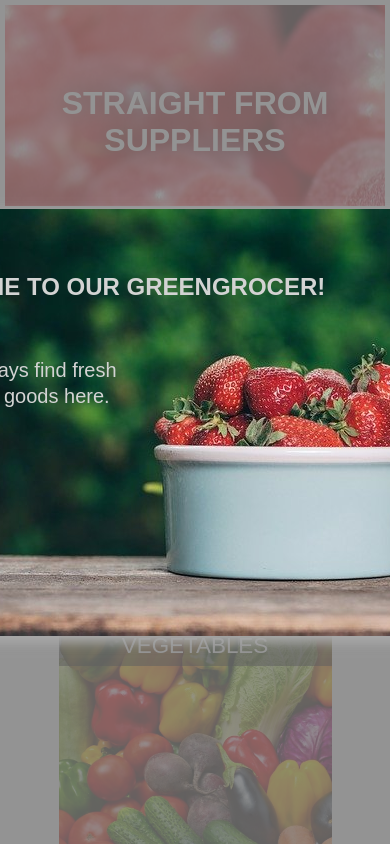
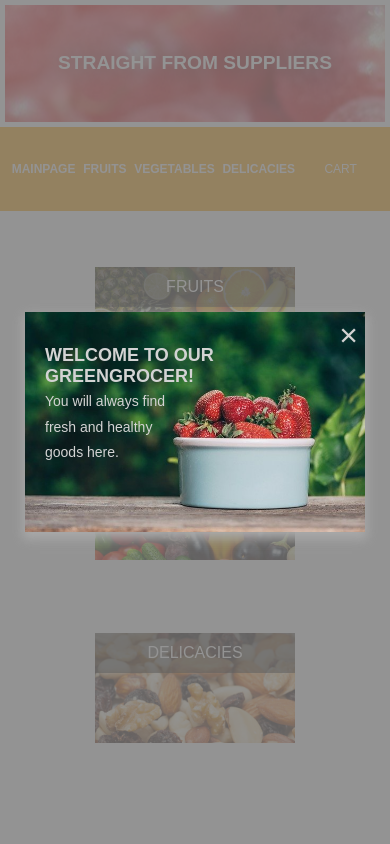
Before and after one commit to grzelsky/greengrocer, a React (Create React App) app: page / in a window 390 px wide. Shown: the top 844 px of the page. Built offline with nearby package versions, Linux system fonts and the light colour scheme; data requests are answered from the project's data file.

Commit message:
changes in mobile views

```diff
--- a/src/components/GoToProducts/GoToProduct.css.js
+++ b/src/components/GoToProducts/GoToProduct.css.js
@@ -3,7 +3,7 @@ import styled from "styled-components";
 export const GoToProductFromMain = styled.div`
   overflow: hidden;
   height: 275px;
-  max-width: 20vw;
+  width: 360px;
   color: black;
   text-transform: uppercase;
   font-size: 1.4rem;
@@ -11,13 +11,17 @@ export const GoToProductFromMain = styled.div`
   &:hover {
     opacity: 0.7;
   }
-  @media (orientation: landscape) and (max-width: 700px) {
-    max-width: 70vw;
+
+  @media (max-width: 1024px) {
+    height: 200px;
+    width: 200px;
+    font-size: 1.2rem;
   }
-  @media (orientation: portrait) and (max-width: 600px) {
-    max-width: 70vw;
+  @media (max-width: 400px) {
+    height: 150px;
+    width: 200px;
+    font-size: 1rem;
   }
-
   p {
     position: relative;
     line-height: 40px;
--- a/src/components/Header/Header.css.js
+++ b/src/components/Header/Header.css.js
@@ -14,6 +14,17 @@ export const Banner = styled.div`
     text-shadow: 0px 0px 25px rgba(0, 0, 0, 1);
     font-size: 2rem;
   }
+  @media (max-width: 800px) {
+    h1 {
+      font-size: 1.5rem;
+    }
+  }
+  @media (max-width: 400px) {
+    height: 15vh;
+    h1 {
+      font-size: 1.2rem;
+    }
+  }
 `;
 export const Menu = styled.div`
   display: flex;
@@ -22,12 +33,9 @@ export const Menu = styled.div`
   align-items: center;
   padding: 0 5% 0 5%;
 
-  @media (orientation: landscape) and (max-width: 700px) {
-    height: 100px;
-  }
-
-  @media (orientation: portrait) and (max-width: 700px) {
-    height: 100px;
+  @media (max-width: 800px) {
+    height: 10vh;
+    padding: 0 2% 0 2%;
   }
 `;
 
@@ -44,15 +52,13 @@ export const Navigation = styled.ul`
       text-decoration: none;
     }
   }
-  @media (orientation: landscape) and (max-width: 700px) {
-    flex-direction: column;
-    align-items: flex-start;
+
+  @media (max-width: 800px) {
     font-size: 1rem;
   }
-  @media (orientation: portrait) and (max-width: 700px) {
-    flex-direction: column;
-    align-items: flex-start;
-    font-size: 1rem;
+  @media (max-width: 400px) {
+    font-weight: bold;
+    font-size: 0.75rem;
   }
 `;
 
@@ -63,7 +69,7 @@ flex: 1;
 text-transform: uppercase;
 font-size: 1.3rem;
 width: 55px;
-
+justify-content: center;
 a{
   display: flex;
   color: white;
@@ -83,4 +89,10 @@ span{
   font-size: 0.8rem;
   font-weight: bold;
 }
+@media (max-width: 800px) {
+  font-size: 1rem;
+}
+@media (max-width: 400px) {
+  font-size: 0.75rem;
+}
 `;
--- a/src/components/Main/Main.css.js
+++ b/src/components/Main/Main.css.js
@@ -9,16 +9,15 @@ export const MainPage = styled.ul`
   min-height: 65vh;
   padding: 50px 160px 0 160px;
 
-  @media (orientation: landscape) and (max-width: 700px) {
+  @media (max-width: 800px) {
+    padding: 0px 2% 2% 2%;
+    height: 65vh;
+  }
+
+  @media (max-width: 400px) {
     flex-direction: column;
     align-items: center;
-    padding: 0 0 30px 0;
-  }
-
-  @media (orientation: portrait) and (max-width: 600px) {
-    flex-direction: column;
-    align-items: center;
-    padding: 0 0 30px 0;
+    padding: 0;
   }
 
   a {
--- a/src/components/Main/Main.js
+++ b/src/components/Main/Main.js
@@ -18,7 +18,7 @@ const Main = () => {
   }, []);
 
   const closeModal = (e) => {
-    // e.stopPropagation();
+    e.stopPropagation();
     setIsShown(false);
   };
   const showModal = isShown ? <Modal close={closeModal} /> : null;
--- a/src/components/Modal/Modal.css.js
+++ b/src/components/Modal/Modal.css.js
@@ -37,6 +37,16 @@ p{
   font-size: 20px;
   line-height: 1.6rem
 }
+@media (max-width: 800px) {
+    width: 340px;
+    height: 220px;
+    h1{
+     font-size: 18px;
+    }
+    p{
+      font-size: 14px;
+    }
+  }
 `;
 
 export const CloseIcon = styled.div`
--- a/src/components/Page/Cart/Cart.css.js
+++ b/src/components/Page/Cart/Cart.css.js
@@ -9,28 +9,24 @@ export const ProductsInCart = styled.div`
 `;
 
 export const ProductsListInCart = styled.ul`
-display:flex;
-justify-content: center;
-background-color: orange;
-min-width: 600px;
-@media(orientation: landscape) and (max-width: 600px){
-    min-width: 330px;
-}
-@media(orientation: portrait) and (max-width: 600px){
-  min-width: 330px;
-}
-  li{
-  list-style: none;
-
+  display: flex;
+  justify-content: center;
+  background-color: orange;
+  min-width: 600px;
+  li {
+    list-style: none;
+  }
+  @media (max-width: 1024px) {
+    width: 95%;
+  }
 `;
 
 export const SinglePosition = styled.p`
   display: flex;
   justify-content: space-between;
-  right: 2px;
   background-color: white;
   text-transform: uppercase;
-  min-width: 550px;
+  width: 550px;
   text-align: left;
   margin: 5px 0 5px 0;
   padding: 0 5px 0 5px;
@@ -38,14 +34,6 @@ export const SinglePosition = styled.p`
   font-size: 1rem;
   p {
     flex-basis: 30%;
-  }
-  @media (orientation: landscape) and (max-width: 600px) {
-    font-size: 0.7rem;
-    min-width: 300px;
-  }
-  @media (orientation: portrait) and (max-width: 600px) {
-    font-size: 0.7rem;
-    min-width: 300px;
   }
 
   button {
@@ -61,4 +49,10 @@ export const SinglePosition = styled.p`
     width: 20px;
     height: 20px;
   }
+  @media (max-width: 1024px) {
+    width: 95vw;
+    p {
+      font-size: 0.65rem;
+    }
+  }
 `;
--- a/src/components/Page/SingleProduct/SingleProduct.css.js
+++ b/src/components/Page/SingleProduct/SingleProduct.css.js
@@ -6,6 +6,11 @@ export const Product = styled.div`
   overflow: hidden;
   color: white;
   margin: 2px 2px;
+
+  @media (max-width: 1024px) {
+    height: 225px;
+    width: 250px;
+  }
 `;
 
 export const Image = styled.div`
@@ -22,6 +27,10 @@ export const BuyInfoLabel = styled.div`
   font-size: 1.2rem;
   justify-content: space-around;
   background-color: orange;
+
+  @media (max-width: 1024px) {
+    font-size: 1rem;
+  }
 `;
 
 export const PriceAndQuantity = styled.div`
@@ -63,4 +72,8 @@ export const Button = styled.button`
   &:hover {
     cursor: pointer;
   }
+  @media (max-width: 1024px) {
+    font-size: 0.9rem;
+    margin-left: 2px;
+  }
 `;
```
